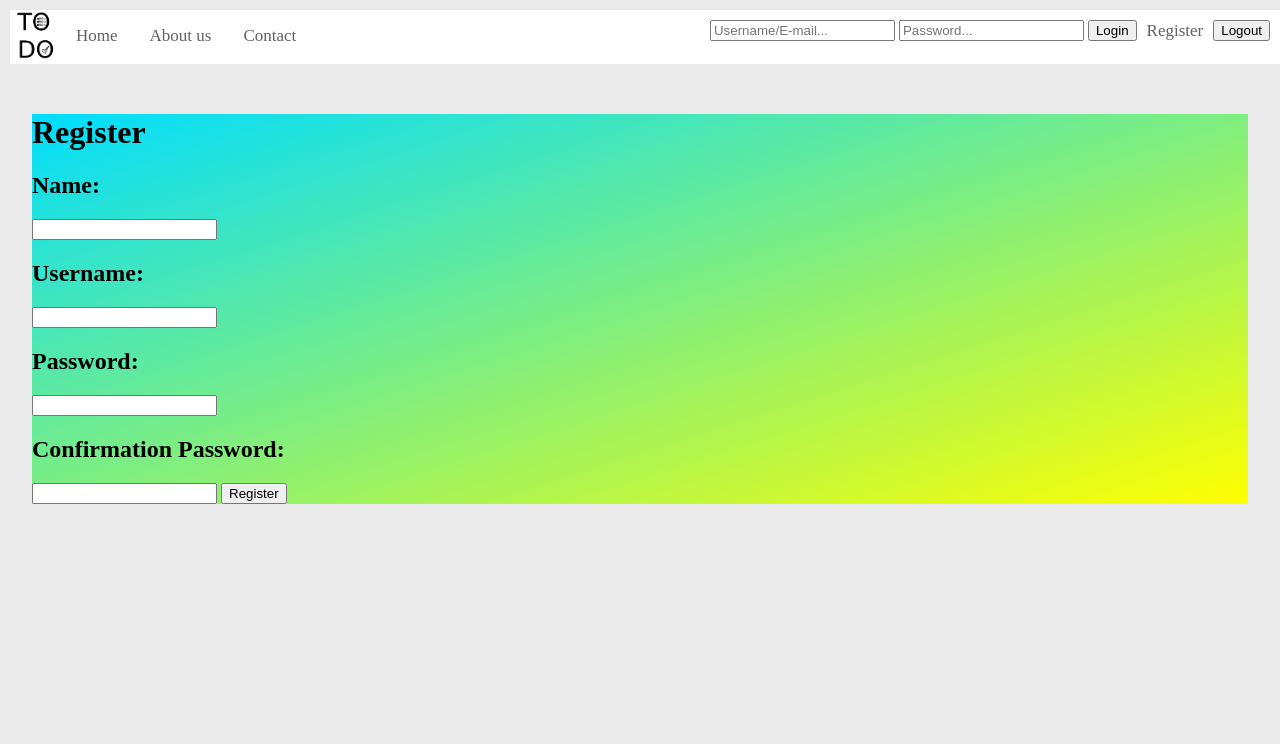
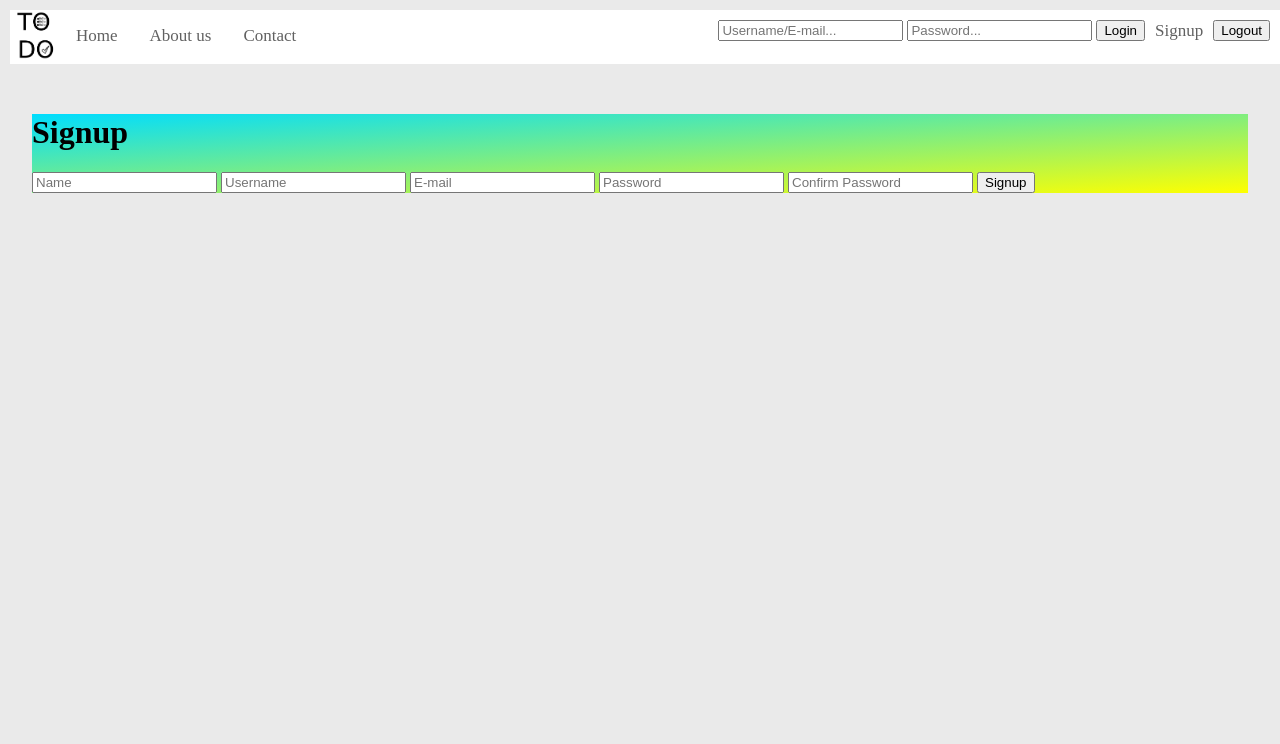
Before and after one commit to WNDH-VD3m/cs139-2, a PHP site: page /register.php in a window 1280 px wide. Shown: the top 744 px of the page. Run offline with PHP 8.4, Linux system fonts and the light colour scheme.

Commit message:
Register update

```diff
--- a/header.php
+++ b/header.php
@@ -25,7 +25,7 @@
             <button type="submit" name="login-submit">Login</button>
           </form>
 
-          <a href="register.php">Register</a>
+          <a href="register.php">Signup</a>
 
           <form action="index.php" method="post">
             <button type="submit" name="Logout-submit">Logout</button>
--- /dev/null
+++ b/include/dbhandling.inc.php
@@ -0,0 +1,3 @@
+<?php
+
+$db = new SQLite3('todo.db');
--- a/register.php
+++ b/register.php
@@ -2,17 +2,14 @@
 
   <main>
     <div class="main_content">
-      <h1>Register</h1>
-        <form action="index.php">
-          <h2>Name:</h2>
-          <input name="name">
-          <h2>Username:</h2>
-          <input name="username">
-          <h2>Password:</h2>
-          <input type="password" name="user_password">
-          <h2>Confirmation Password:</h2>
-          <input type="password" name="conf_password">
-          <input type="submit" value="Register">
+      <h1>Signup</h1>
+        <form action="signup.inc.php" method="post">
+          <input type="text" name="name" placeholder="Name">
+          <input type="text" name="username" placeholder="Username">
+          <input type="text" name="mail" placeholder="E-mail">
+          <input type="password" name="pwd" placeholder="Password">
+          <input type="password" name="pwd-repeat" placeholder="Confirm Password">
+          <button type="submit" name="signup-submit">Signup</button>
         </form>
     </div>
   </main>
--- a/schema.sql
+++ b/schema.sql
@@ -2,6 +2,8 @@ DROP TABLE User;
 CREATE TABLE User (
   UserID INTEGER PRIMARY KEY,
   Name TEXT,
+  Email TEXT,
+  UidUsers TEXT,
   Password TEXT
 );
 
```
Also changed, not shown: signup.inc.php (added, +45 -0 lines), todo.db.
